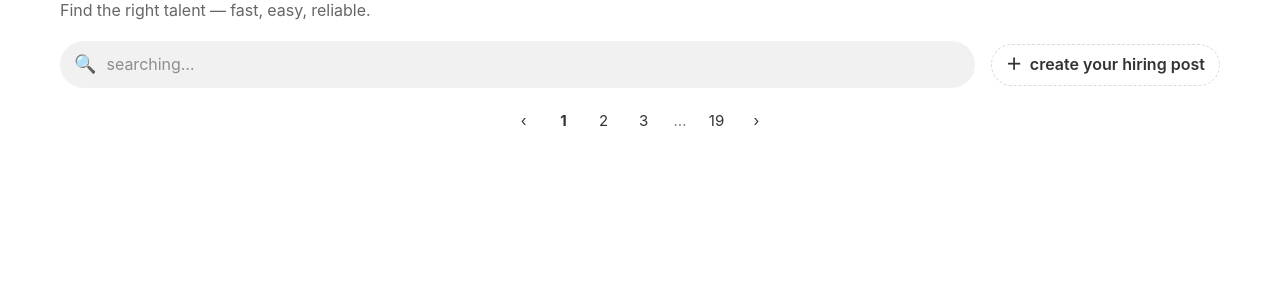
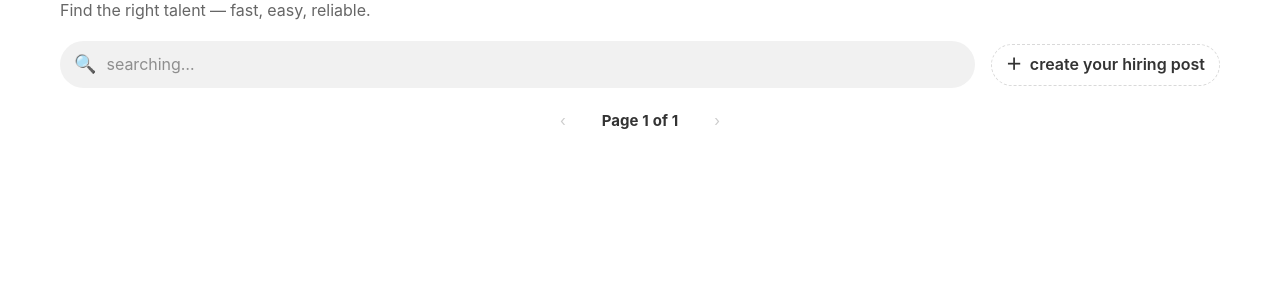
Before and after one commit to athiphat67/LorbMore, a Django app: page /posts/hiring/ in a window 1280 px wide. Shown: the part 159-460 px from the top of the page. Run offline with Django 5.2, Linux system fonts and the light colour scheme; data that the repository does not hold is empty.

Commit message:
add Logic Paginator

```diff
--- a/pages/templates/pages/hiring.html
+++ b/pages/templates/pages/hiring.html
@@ -52,12 +52,22 @@
 
 <!-- Demo Pagination -->
 <nav class="pager" aria-label="Pagination">
-    <a class="prev" href="#" aria-label="Previous page">‹</a>
-    <a class="page is-active" href="#">1</a>
-    <a class="page" href="#">2</a>
-    <a class="page" href="#">3</a>
-    <span class="ellipsis" aria-hidden="true">…</span>
-    <a class="page" href="#">19</a>
-    <a class="next" href="#" aria-label="Next page">›</a>
+
+    {% if page_obj.has_previous %}
+        <a class="prev" href="?page={{ page_obj.previous_page_number }}" aria-label="Previous page">‹</a>
+    {% else %}
+        <span class="prev" style="color: #ccc; cursor: not-allowed;" aria-label="Previous page">‹</span>
+    {% endif %}
+
+    <span class="current-page" style="padding: 0 15px; font-weight: bold; color: #333;">
+        Page {{ page_obj.number }} of {{ page_obj.paginator.num_pages }}
+    </span>
+
+    {% if page_obj.has_next %}
+        <a class="next" href="?page={{ page_obj.next_page_number }}" aria-label="Next page">›</a>
+    {% else %}
+        <span class="next" style="color: #ccc; cursor: not-allowed;" aria-label="Next page">›</span>
+    {% endif %}
+
 </nav>
 {% endblock %}
--- a/posts/views.py
+++ b/posts/views.py
@@ -2,6 +2,7 @@ from django.shortcuts import render
 from .models import Post, HiringPost, RentalPost, Media
 from django.shortcuts import render, get_object_or_404
 from django.db.models import Prefetch
+from django.core.paginator import Paginator
 
 # Create your views here.
 def hiring_page_view(request):
@@ -11,10 +12,22 @@ def hiring_page_view(request):
         to_attr = 'images'
     )
 
-    hiring_posts = HiringPost.objects.prefetch_related(posts_with_media).order_by('-id')
+    # ดึง "QuerySet" ทั้งหมดมา
+    all_hiring_posts = HiringPost.objects.prefetch_related(posts_with_media).order_by('-id')
+
+    # สร้าง Paginator (ตั้งค่า 6 โพสต์ต่อหน้า)
+    paginator = Paginator(all_hiring_posts, 6)
+
+    # ดึงเลขหน้าจาก URL
+    page_number = request.GET.get('page')
+
+    # ดึงข้อมูล "หน้า" ที่ถูกต้องมา
+    page_obj = paginator.get_page(page_number)
+    formatted_items = [_format_post_data(post) for post in page_obj]
 
     context = {
-        "hiring_items": [_format_post_data(post) for post in hiring_posts],
+        "hiring_items": formatted_items,
+        "page_obj": page_obj              # ส่ง 'page_obj' ไปให้ Template
     }
     return render(request, 'pages/hiring.html', context)
 
@@ -25,14 +38,23 @@ def rental_page_view(request):
         to_attr = 'images'
     )
 
-    rental_posts = RentalPost.objects.prefetch_related(posts_with_media).order_by('-id')
+    # ดึง "QuerySet" ทั้งหมดมา
+    all_rental_posts = RentalPost.objects.prefetch_related(posts_with_media).order_by('-id')
+
+    # สร้าง Paginator (6 โพสต์ต่อหน้า)
+    paginator = Paginator(all_rental_posts, 6)
+
+    # ดึงเลขหน้าจาก URL
+    page_number = request.GET.get('page')
+
+    # ดึงข้อมูล "หน้า" ที่ถูกต้องมา
+    page_obj = paginator.get_page(page_number)
+    formatted_items = [_format_post_data(post) for post in page_obj]
 
     context = {
-        "rental_items": [_format_post_data(post) for post in rental_posts],
+        "rental_items": formatted_items,
+        "page_obj": page_obj              # ส่ง 'page_obj' ไปให้ Template
     }
-
-
-
     return render(request, 'pages/rental.html', context)
 
 # ฟังก์ชันช่วยในการแปลงข้อมูลจาก ORM object เป็น Dict
```
Also changed, not shown: pages/templates/pages/rental.html (+17 -7 lines).
